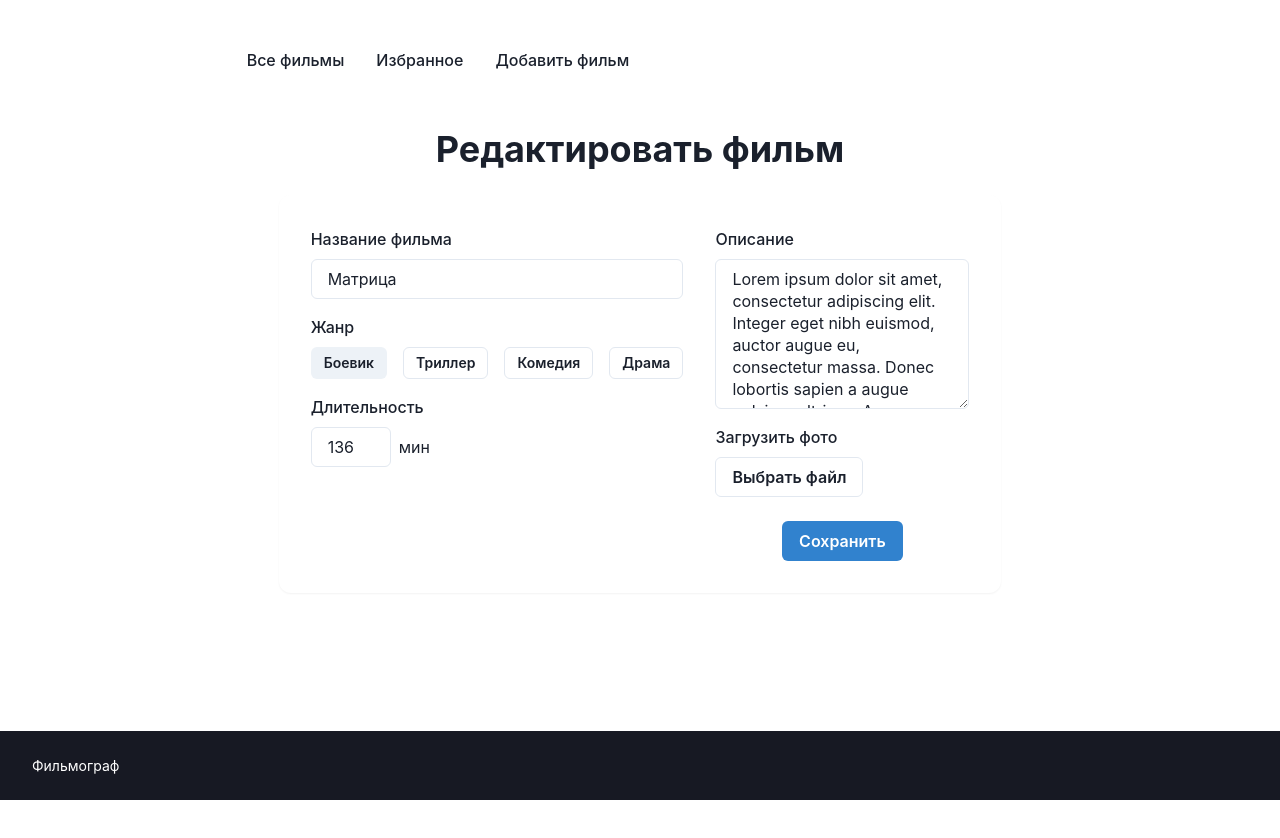
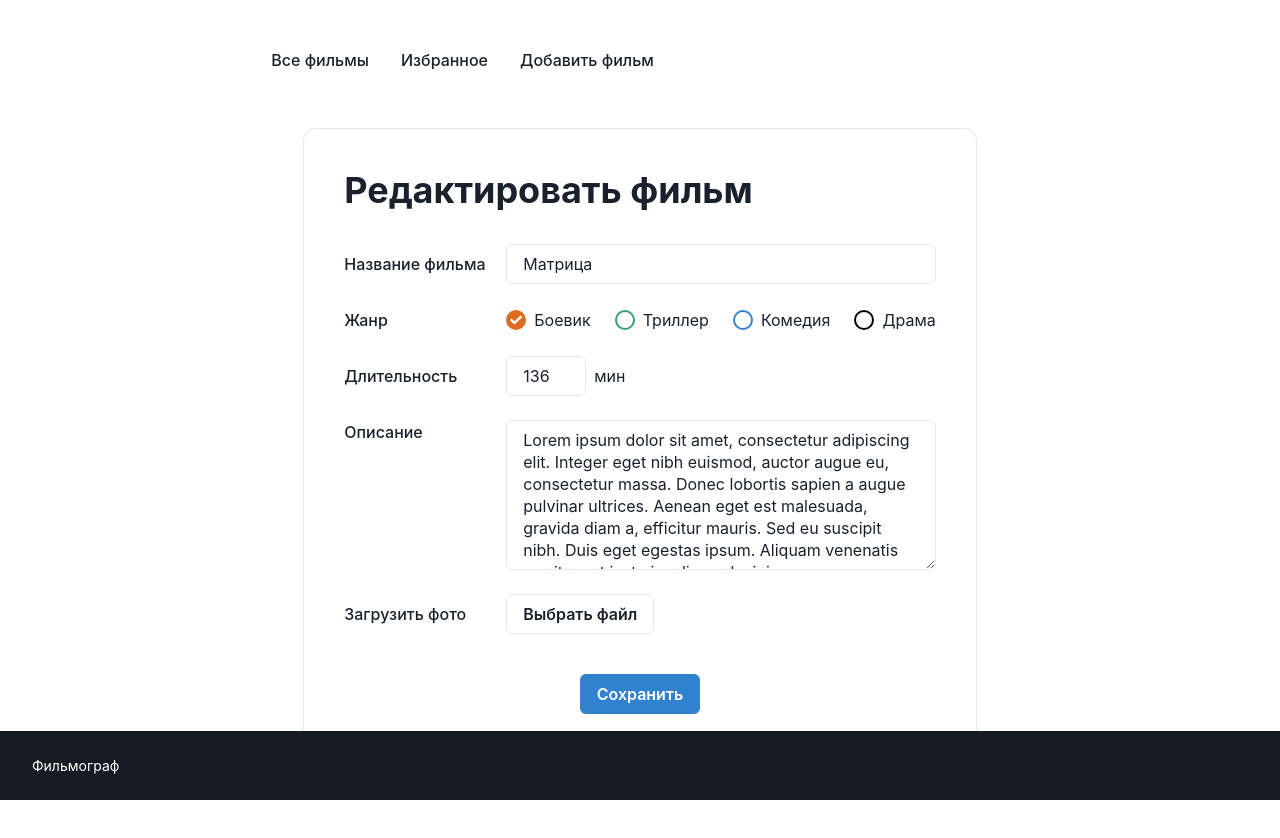
Before and after one commit to Deevins/frontend-react-course-app, a React (Vite) app: page /movies/1/edit in a window 1280 px wide. Shown: the top 838 px of the page. Built offline with nearby package versions, Linux system fonts and the light colour scheme.

Commit message:
feat: film edit

```diff
--- a/src/pages/EditMovie.tsx
+++ b/src/pages/EditMovie.tsx
@@ -3,19 +3,31 @@ import React, { useState, useEffect, FormEvent } from "react";
 import {
     Box,
     Heading,
+    Stack,
     FormControl,
     FormLabel,
     Input,
     Textarea,
     NumberInput,
     NumberInputField,
+    FormErrorMessage,
     HStack,
     Button,
-    useToast,
+    Text,
+    Icon,
 } from "@chakra-ui/react";
 import { useParams, useNavigate } from "react-router-dom";
+import { FaCheck } from "react-icons/fa";
 import type { Movie, Genre } from "@/types/movie";
-import { GENRES } from "@/types/movie";
+
+export const GENRES: Genre[] = ["Боевик", "Триллер", "Комедия", "Драма"];
+
+const colorMap: Record<Genre, string> = {
+    Боевик: "orange.500",
+    Триллер: "green.500",
+    Комедия: "blue.500",
+    Драма: "black",
+};
 
 interface Props {
     movies: Movie[];
@@ -25,15 +37,13 @@ interface Props {
 const EditMovie: React.FC<Props> = ({ movies, onSave }) => {
     const { id } = useParams<{ id: string }>();
     const navigate = useNavigate();
-    const toast = useToast();
+    const movie = movies.find((m) => m.id === Number(id));
 
-    const movie = movies.find((m) => m.id === Number(id));
-    // local form state
     const [title, setTitle] = useState("");
     const [genre, setGenre] = useState<Genre>("Боевик");
     const [duration, setDuration] = useState(0);
     const [description, setDescription] = useState("");
-    const [fileName, setFileName] = useState<string | null>(null);
+    const [fileName, setFileName] = useState<string>("");
 
     useEffect(() => {
         if (movie) {
@@ -53,99 +63,134 @@ const EditMovie: React.FC<Props> = ({ movies, onSave }) => {
     }
 
     const handleFileChange = (e: React.ChangeEvent<HTMLInputElement>) => {
-        const file = e.target.files?.[0];
-        if (file) {
-            setFileName(file.name);
-            // you can also store file object if you plan to upload…
-        }
+        const f = e.target.files?.[0];
+        if (f) setFileName(f.name);
     };
 
     const handleSubmit = (e: FormEvent) => {
         e.preventDefault();
+        if (duration <= 0) return;
         onSave({
             ...movie,
             title: title.trim(),
             genre,
             duration,
             description: description.trim(),
-            // optionally update imageUrl if you handle uploads…
-        });
-        toast({
-            status: "success",
-            title: "Сохранено",
-            description: `Фильм «${title}» обновлен.`,
-            duration: 2000,
-            isClosable: true,
         });
         navigate(`/movies/${movie.id}`);
     };
 
     return (
-        <Box maxW="1200px" mx="auto" px={4} py={6}>
-            <Heading mb={6}>Редактировать фильм</Heading>
+        <Box minH="100vh">
+            <Box maxW="800px" mx="auto" px={4} py={6}>
                 <Box
+                    as="form"
+                    onSubmit={handleSubmit}
                     bg="white"
                     borderRadius="xl"
-                boxShadow="sm"
-                p={{ base: 4, md: 8 }}
+                    borderWidth="1px"
+                    borderColor="gray.200"
+                    p={{ base: 6, md: 10 }}
                 >
-                <form onSubmit={handleSubmit}>
-                    <HStack
-                        spacing={8}
-                        align="start"
-                        flexDirection={{ base: "column", md: "row" }}
-                    >
-                        <Box flex="0 0 200px">
-                            <FormControl mb={4}>
-                                <FormLabel>Название фильма</FormLabel>
+                    <Heading mb={8} textAlign="left">
+                        Редактировать фильм
+                    </Heading>
+
+                    <Stack spacing={6}>
+                        {/* Название */}
+                        <FormControl display="flex" alignItems="center">
+                            <FormLabel w="150px" mb={0}>
+                                Название фильма
+                            </FormLabel>
                             <Input
                                 value={title}
                                 onChange={(e) => setTitle(e.target.value)}
+                                flex="1"
                             />
                         </FormControl>
-                            <FormControl mb={4}>
-                                <FormLabel>Жанр</FormLabel>
-                                <HStack spacing={4}>
-                                    {GENRES.map((g) => (
-                                        <Button
+
+                        {/* Жанр */}
+                        <FormControl display="flex" alignItems="center">
+                            <FormLabel w="150px" mb={0}>
+                                Жанр
+                            </FormLabel>
+                            <HStack spacing={6}>
+                                {GENRES.map((g) => {
+                                    const isOn = genre === g;
+                                    const c = colorMap[g];
+                                    return (
+                                        <HStack
                                             key={g}
-                                            size="sm"
-                                            variant={genre === g ? "solid" : "outline"}
-                                            colorScheme="gray"
+                                            spacing={2}
+                                            cursor="pointer"
                                             onClick={() => setGenre(g)}
                                         >
+                                            <Box
+                                                boxSize="20px"
+                                                borderRadius="full"
+                                                borderWidth="2px"
+                                                borderColor={c}
+                                                bg={isOn ? c : "transparent"}
+                                                display="flex"
+                                                alignItems="center"
+                                                justifyContent="center"
+                                            >
+                                                {isOn && (
+                                                    <Icon as={FaCheck} color="white" boxSize="12px" />
+                                                )}
+                                            </Box>
+                                            <Text color="gray.800" fontSize="md">
                                                 {g}
-                                        </Button>
-                                    ))}
+                                            </Text>
+                                        </HStack>
+                                    );
+                                })}
                             </HStack>
                         </FormControl>
-                            <FormControl mb={4}>
-                                <FormLabel>Длительность</FormLabel>
+
+                        {/* Длительность с валидацией */}
+                        <FormControl
+                            display="flex"
+                            alignItems="center"
+                            isInvalid={duration <= 0}
+                        >
+                            <FormLabel w="150px" mb={0}>
+                                Длительность
+                            </FormLabel>
                             <HStack>
                                 <NumberInput
                                     min={1}
+                                    step={1}
                                     value={duration}
                                     onChange={(_, v) => setDuration(v)}
                                 >
                                     <NumberInputField w="80px" />
                                 </NumberInput>
-                                    <Box>мин</Box>
+                                <Text>мин</Text>
                             </HStack>
+                            <FormErrorMessage>
+                                Введите целое число больше 0
+                            </FormErrorMessage>
                         </FormControl>
-                        </Box>
 
-                        <Box flex="1">
-                            <FormControl mb={4}>
-                                <FormLabel>Описание</FormLabel>
+                        {/* Описание */}
+                        <FormControl display="flex" alignItems="flex-start">
+                            <FormLabel w="150px" mb={0}>
+                                Описание
+                            </FormLabel>
                             <Textarea
                                 rows={6}
                                 value={description}
                                 onChange={(e) => setDescription(e.target.value)}
+                                flex="1"
                             />
                         </FormControl>
 
-                            <FormControl mb={6}>
-                                <FormLabel>Загрузить фото</FormLabel>
+                        {/* Загрузить фото */}
+                        <FormControl display="flex" alignItems="center">
+                            <FormLabel w="150px" mb={0}>
+                                Загрузить фото
+                            </FormLabel>
                             <HStack spacing={4}>
                                 <Button as="label" htmlFor="file-input" variant="outline">
                                     Выбрать файл
@@ -170,12 +215,19 @@ const EditMovie: React.FC<Props> = ({ movies, onSave }) => {
                             </HStack>
                         </FormControl>
 
-                            <Button colorScheme="blue" type="submit">
+                        {/* Сохранить */}
+                        <Box textAlign="center" pt={4}>
+                            <Button
+                                type="submit"
+                                colorScheme="blue"
+                                size="md"
+                                isDisabled={duration <= 0}
+                            >
                                 Сохранить
                             </Button>
                         </Box>
-                    </HStack>
-                </form>
+                    </Stack>
+                </Box>
             </Box>
         </Box>
     );
```
Lines whose indentation alone changed are shown as unchanged.
